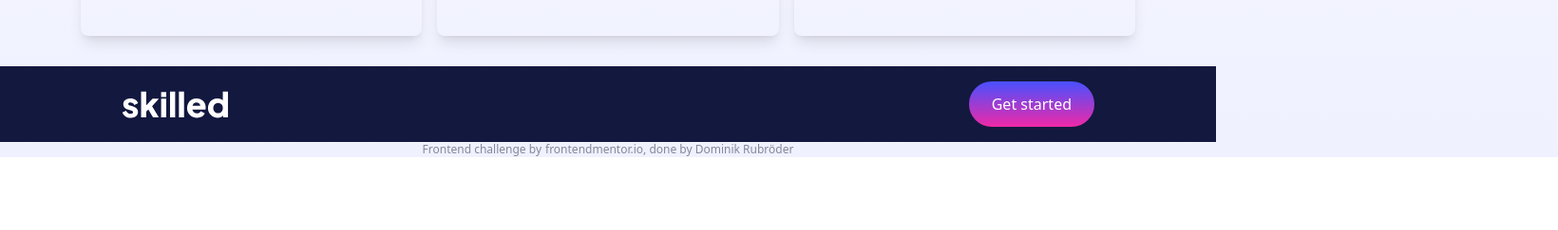
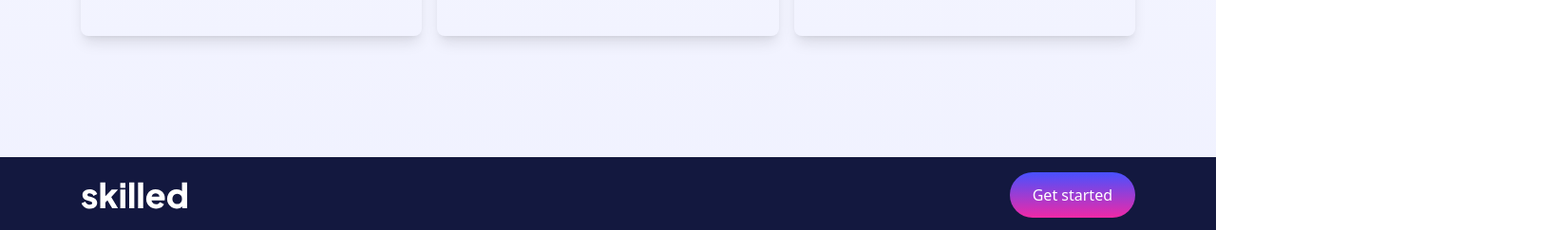
Before and after one commit to dominikrubroeder/skilled-elearning-landing-page, a Next.js app: page / in a window 1280 px wide. Shown: the part 1186-1429 px from the top of the page at 95% size, 1640 px wide, since content can reach past the window. Before the commit the page ends 1352 px from the top, so only its background shows below. Built offline with nearby package versions, Linux system fonts and the light colour scheme.

Commit message:
Remove page's meta information from index.tsx and add overflow-fix

```diff
--- a/pages/index.tsx
+++ b/pages/index.tsx
@@ -1,58 +1,33 @@
-import type {NextPage} from 'next';
+import type { NextPage } from "next";
 import React from "react";
-import Head from 'next/head';
-import Hero from '../components/Hero';
-import Header from '../components/Header';
+import Hero from "../components/Hero";
+import Header from "../components/Header";
 import Logo from "../components/svg/Logo";
 import Button from "../components/Button";
 import CourseList from "../components/course/CourseList";
-import Image from "next/image";
+import Footer from "../components/Footer";
 
 const Home: NextPage = () => {
   return (
-        <div>
-            <Head>
-                <title>Skilled elearning landing page | frontendmentor.io</title>
-                <meta
-                    name="description"
-                    content="Skilled elearning landing page | Frontend challenge by frontendmentor.io | Developed by Dominik Rubröder"
-                />
-                <link rel="icon" href="/favicon.ico"/>
-            </Head>
-
+    <div className="overflow-x-hidden">
       <Header />
 
       <main className="grid gap-8">
         <Hero />
 
-                <section className="max-w-contained mx-auto w-full">
+        <section className="mx-auto w-full max-w-contained px-4 xl:px-0">
           <CourseList />
         </section>
 
-                <div className="bottom-0 left-0 right-0 bg-app-blue-dark p-4">
-                    <div className="flex items-center justify-between gap-2 max-w-screen-lg m-auto">
-                        <Logo/>
-                        <Button variant="Gradient-Blue-Pink">
-                            Get started
-                        </Button>
+        <div className="mt-24 bg-app-blue-dark p-4">
+          <div className="mx-auto flex max-w-contained items-center justify-between gap-2">
+            <Logo />
+            <Button variant="Gradient-Blue-Pink">Get started</Button>
           </div>
         </div>
       </main>
 
-            <footer className="text-center px-4 text-app-gray text-xs">
-                <p className="max-w-[60.375rem] mx-auto">
-                    Frontend challenge by
-                    <a
-                        href="https://www.frontendmentor.io/challenges/skilled-elearning-landing-page-S1ObDrZ8q"
-                        target="_blank"
-                        rel="noreferrer"
-                        className="pl-1"
-                    >
-                        frontendmentor.io
-                    </a>
-                    , done by Dominik Rubröder
-                </p>
-            </footer>
+      <Footer />
     </div>
   );
 };
```
Lines whose indentation alone changed are shown as unchanged.
